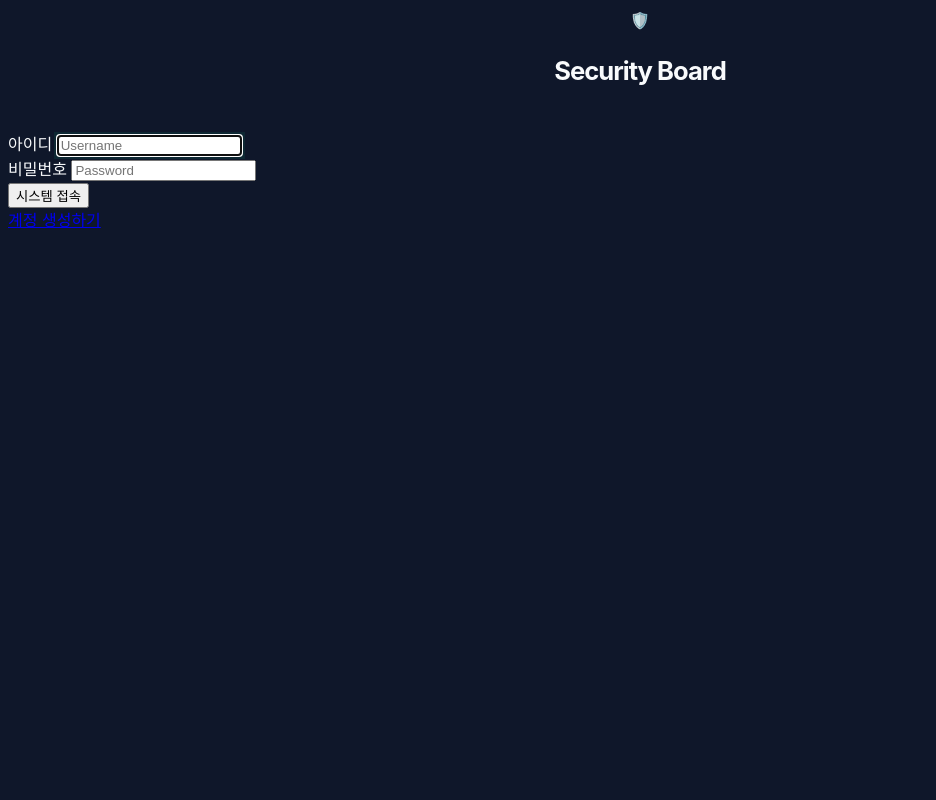
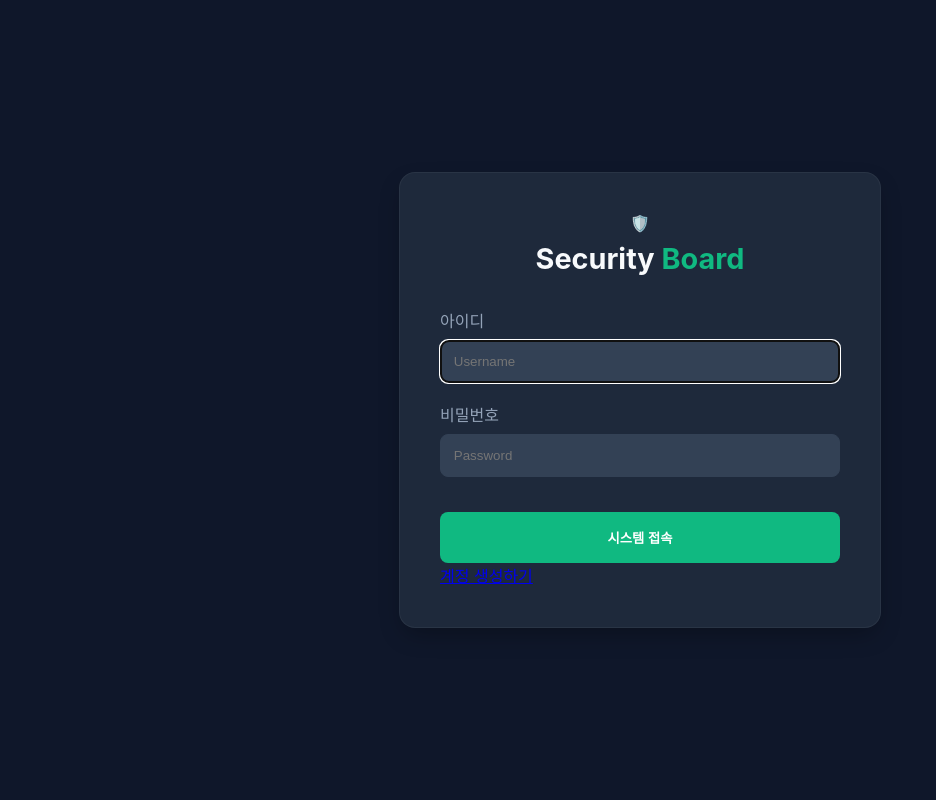
Before and after one commit to kang-4257/kang-inho-practice, a FastAPI app: page / in a window 1280 px wide. Shown: the whole page, without its empty margins (0-936 px from the left). Run offline with FastAPI, Linux system fonts and the light colour scheme.

Commit message:
fix: css 수정

```diff
--- a/app/static/css/style.css
+++ b/app/static/css/style.css
@@ -4,40 +4,64 @@
   --text-main: #f8fafc;
   --text-muted: #94a3b8;
   --accent: #10b981;
+  --input-bg: #334155;
 }
 
 body {
   background-color: var(--bg-color);
   color: var(--text-main);
   font-family: 'Inter', -apple-system, sans-serif;
-  line-height: 1.6;
+  display: flex;
+  justify-content: center;
+  align-items: center;
+  height: 100vh;
+  margin: 0;
 }
 
-.card {
+.login-box {
   background: var(--card-bg);
-  border-radius: 12px;
-  padding: 1.5rem;
+  border-radius: 16px;
+  padding: 2.5rem;
+  width: 100%;
+  max-width: 400px;
+  box-shadow: 0 10px 25px -5px rgba(0, 0, 0, 0.3);
   border: 1px solid rgba(255,255,255,0.05);
-  transition: transform 0.2s;
-}
-
-.card:hover {
-  border-color: var(--accent);
 }
 
 .logo {
     text-align: center;
-    margin-bottom: 2.5rem;
+    margin-bottom: 2rem;
 }
 
 .logo h1 {
-    font-size: 1.6rem;
+    font-size: 1.8rem;
     font-weight: 700;
-    color: var(--text-main);
-    letter-spacing: -1px;
+    margin-top: 0.5rem;
 }
 
-.input-group input:focus {
-    border-color: var(--accent);
-    box-shadow: 0 0 0 3px rgba(16, 185, 129, 0.1);
+.logo span { color: var(--accent); }
+
+.input-group { margin-bottom: 1.2rem; }
+.input-group label { display: block; margin-bottom: 0.5rem; color: var(--text-muted); }
+
+input {
+  width: 100%;
+  padding: 0.8rem;
+  border-radius: 8px;
+  border: 1px solid var(--input-bg);
+  background: var(--input-bg);
+  color: white;
+  box-sizing: border-box;
 }
+
+.btn-login {
+  width: 100%;
+  padding: 1rem;
+  background: var(--accent);
+  border: none;
+  border-radius: 8px;
+  color: white;
+  font-weight: 600;
+  cursor: pointer;
+  margin-top: 1rem;
+}
```
